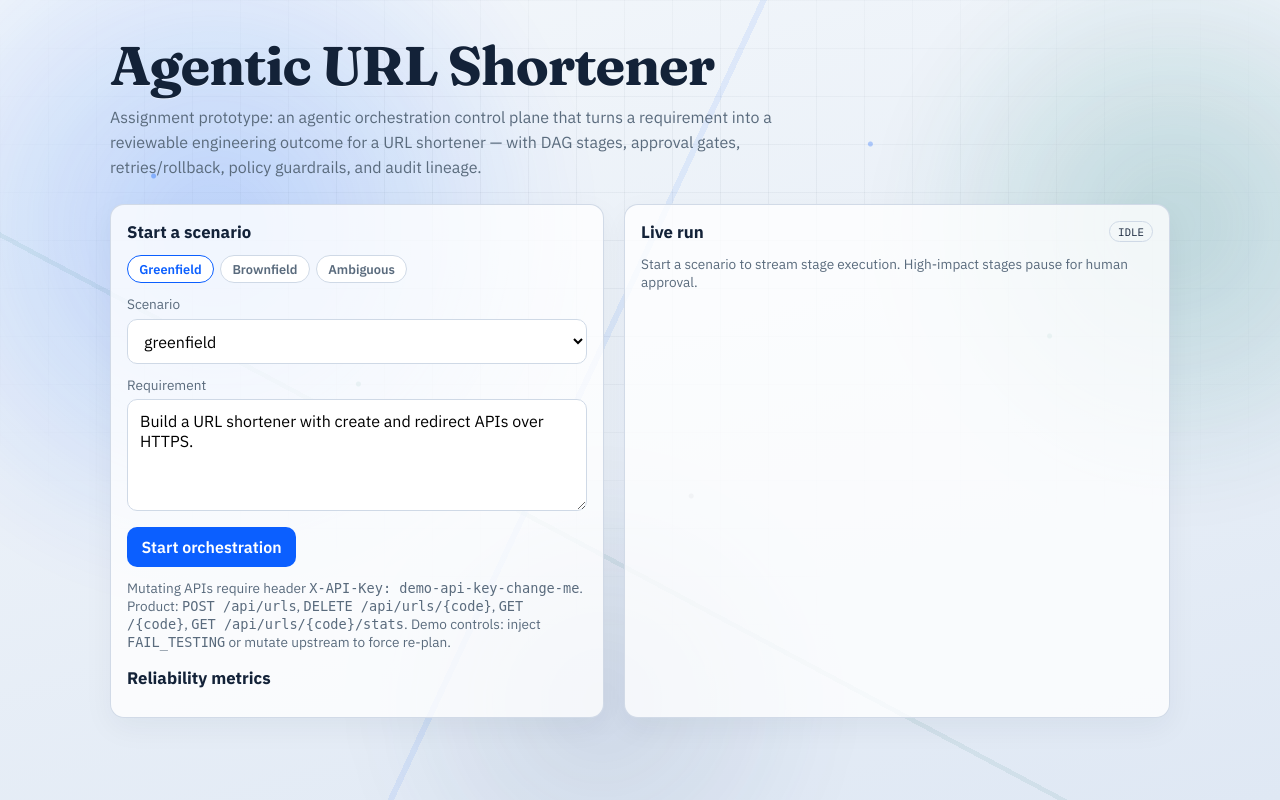
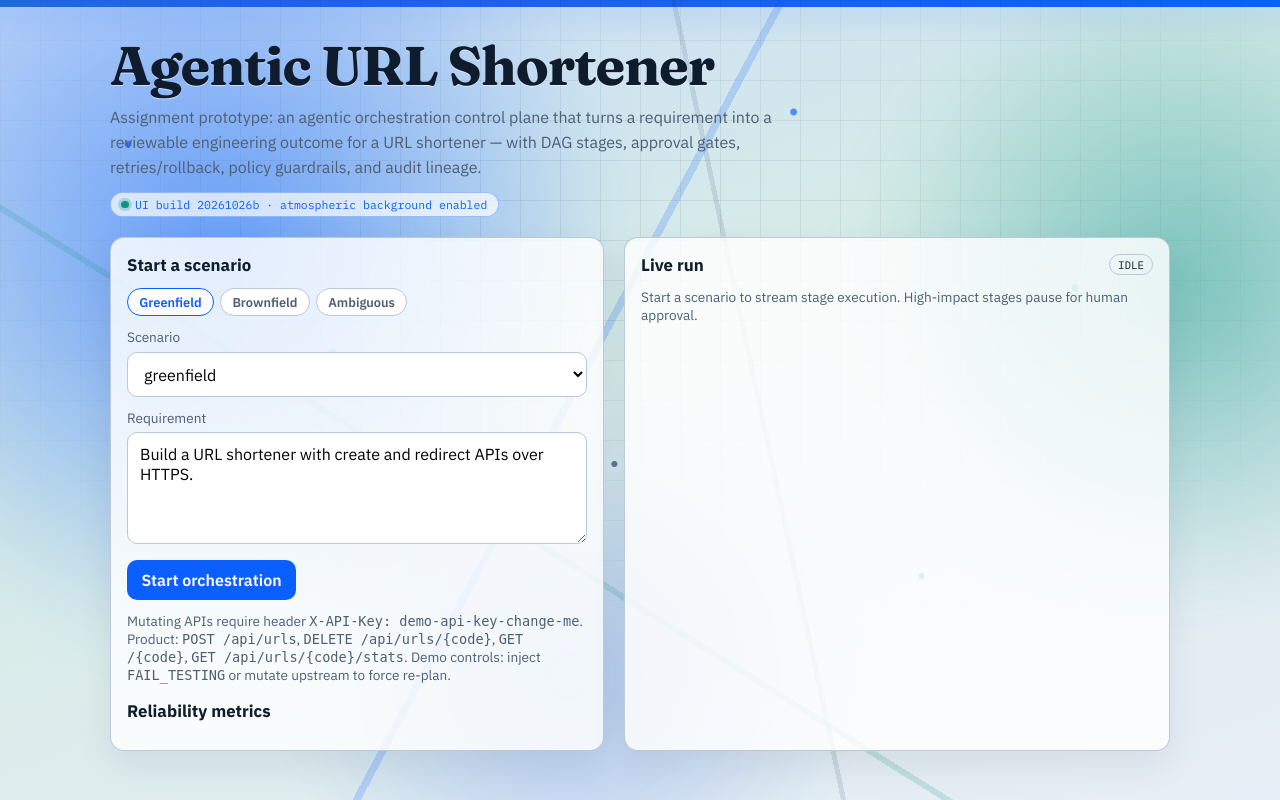
Before and after one commit to Renukadevi7/Shorten-URL-Agentic-AI, a Spring app: page /index in a window 1280 px wide. Run offline with Thymeleaf, Linux system fonts and the light colour scheme; the template is opened without the code that fills it, so the values that code supplies are empty; some of the project's set-up classes (security, data sources, template engines, error pages and the like) are left out, and stand-ins take their place.

Commit message:
Make UI background unmistakable and document sync reload
Stronger blue/teal atmosphere, top ribbon, build-tag marker, CSS/JS
cache-busting, and README steps so local git pull + stale cache issues
are easy to diagnose.

Co-authored-by: j.renukadevi7 <j.renukadevi7@gmail.com>

```diff
--- a/src/main/resources/application.properties
+++ b/src/main/resources/application.properties
@@ -1,6 +1,9 @@
 spring.application.name=agentic-url-shortener
 server.port=43127
 spring.thymeleaf.cache=false
+# Local/demo: always serve fresh static CSS/JS after UI updates
+spring.web.resources.cache.cachecontrol.no-cache=true
+spring.web.resources.cache.cachecontrol.must-revalidate=true
 
 spring.datasource.url=jdbc:h2:file:./data/agentic-db;DB_CLOSE_DELAY=-1;AUTO_SERVER=TRUE
 spring.datasource.driverClassName=org.h2.Driver
--- a/src/main/resources/static/css/app.css
+++ b/src/main/resources/static/css/app.css
@@ -1,15 +1,13 @@
 :root {
-  --ink: #132238;
-  --muted: #5a6b7d;
-  --line: #cfd9e6;
-  --panel: rgba(245, 248, 252, 0.88);
+  --ink: #0f1c2e;
+  --muted: #4d5f73;
+  --line: #b8c7d9;
+  --panel: rgba(245, 249, 255, 0.9);
   --accent: #0b5fff;
-  --accent-2: #0f766e;
+  --accent-2: #0d9488;
   --warn: #b45309;
   --danger: #b91c1c;
   --ok: #15803d;
-  --bg-deep: #dfe8f4;
-  --bg-mid: #f3f7fb;
   --font: "IBM Plex Sans", ui-sans-serif, system-ui, sans-serif;
   --mono: "IBM Plex Mono", ui-monospace, monospace;
   --display: "Fraunces", Georgia, serif;
@@ -25,12 +23,13 @@ html, body {
 body {
   font-family: var(--font);
   color: var(--ink);
-  background: linear-gradient(165deg, var(--bg-mid) 0%, var(--bg-deep) 100%);
+  /* Strong base wash — intentional blue/teal atmosphere, not flat white */
+  background:
+    linear-gradient(160deg, #c5daf8 0%, #d7ece8 42%, #e8eef7 100%);
   position: relative;
   overflow-x: hidden;
 }
 
-/* Atmosphere layers */
 .bg {
   position: fixed;
   inset: 0;
@@ -42,86 +41,104 @@ body {
 .bg-glow {
   position: absolute;
   border-radius: 50%;
-  filter: blur(40px);
-  opacity: 0.85;
+  filter: blur(28px);
   will-change: transform, opacity;
 }
 
 .bg-glow-a {
-  width: min(70vw, 720px);
-  height: min(70vw, 720px);
-  top: -18%;
-  left: -12%;
-  background: radial-gradient(circle, rgba(11, 95, 255, 0.28) 0%, rgba(11, 95, 255, 0) 70%);
-  animation: drift-a 18s ease-in-out infinite alternate;
+  width: min(78vw, 820px);
+  height: min(78vw, 820px);
+  top: -22%;
+  left: -16%;
+  background: radial-gradient(circle, rgba(11, 95, 255, 0.55) 0%, rgba(11, 95, 255, 0) 68%);
+  animation: drift-a 16s ease-in-out infinite alternate;
 }
 
 .bg-glow-b {
-  width: min(55vw, 560px);
-  height: min(55vw, 560px);
-  top: -8%;
-  right: -14%;
-  background: radial-gradient(circle, rgba(15, 118, 110, 0.26) 0%, rgba(15, 118, 110, 0) 70%);
-  animation: drift-b 22s ease-in-out infinite alternate;
+  width: min(62vw, 640px);
+  height: min(62vw, 640px);
+  top: -6%;
+  right: -18%;
+  background: radial-gradient(circle, rgba(13, 148, 136, 0.48) 0%, rgba(13, 148, 136, 0) 70%);
+  animation: drift-b 20s ease-in-out infinite alternate;
 }
 
 .bg-glow-c {
-  width: min(50vw, 480px);
-  height: min(50vw, 480px);
-  bottom: -18%;
-  left: 28%;
-  background: radial-gradient(circle, rgba(30, 64, 120, 0.16) 0%, rgba(30, 64, 120, 0) 72%);
-  animation: drift-c 26s ease-in-out infinite alternate;
+  width: min(56vw, 560px);
+  height: min(56vw, 560px);
+  bottom: -20%;
+  left: 22%;
+  background: radial-gradient(circle, rgba(37, 99, 235, 0.32) 0%, rgba(37, 99, 235, 0) 72%);
+  animation: drift-c 24s ease-in-out infinite alternate;
 }
 
 .bg-grid {
   position: absolute;
   inset: 0;
   background-image:
-    linear-gradient(rgba(19, 34, 56, 0.045) 1px, transparent 1px),
-    linear-gradient(90deg, rgba(19, 34, 56, 0.045) 1px, transparent 1px);
-  background-size: 48px 48px;
-  mask-image: radial-gradient(ellipse 80% 70% at 50% 30%, #000 20%, transparent 75%);
-  -webkit-mask-image: radial-gradient(ellipse 80% 70% at 50% 30%, #000 20%, transparent 75%);
+    linear-gradient(rgba(15, 28, 46, 0.08) 1px, transparent 1px),
+    linear-gradient(90deg, rgba(15, 28, 46, 0.08) 1px, transparent 1px);
+  background-size: 40px 40px;
+  mask-image: radial-gradient(ellipse 85% 75% at 50% 28%, #000 15%, transparent 78%);
+  -webkit-mask-image: radial-gradient(ellipse 85% 75% at 50% 28%, #000 15%, transparent 78%);
+  opacity: 0.9;
 }
 
 .bg-nodes {
   position: absolute;
   inset: 0;
-  opacity: 0.55;
   background-image:
-    radial-gradient(circle at 12% 22%, rgba(11, 95, 255, 0.55) 0 2px, transparent 3px),
-    radial-gradient(circle at 28% 48%, rgba(15, 118, 110, 0.5) 0 2px, transparent 3px),
-    radial-gradient(circle at 68% 18%, rgba(11, 95, 255, 0.45) 0 2px, transparent 3px),
-    radial-gradient(circle at 82% 42%, rgba(15, 118, 110, 0.45) 0 2px, transparent 3px),
-    radial-gradient(circle at 54% 62%, rgba(19, 34, 56, 0.28) 0 2px, transparent 3px),
-    linear-gradient(115deg, transparent 0 46%, rgba(11, 95, 255, 0.12) 46% 46.4%, transparent 46.4% 100%),
-    linear-gradient(28deg, transparent 0 38%, rgba(15, 118, 110, 0.12) 38% 38.35%, transparent 38.35% 100%);
-  animation: pulse-nodes 10s ease-in-out infinite;
+    radial-gradient(circle at 10% 18%, #0b5fff 0 3px, transparent 4px),
+    radial-gradient(circle at 26% 44%, #0d9488 0 3px, transparent 4px),
+    radial-gradient(circle at 62% 14%, #0b5fff 0 3px, transparent 4px),
+    radial-gradient(circle at 84% 36%, #0d9488 0 3px, transparent 4px),
+    radial-gradient(circle at 48% 58%, #1e3a5f 0 2.5px, transparent 3.5px),
+    radial-gradient(circle at 72% 72%, #0b5fff 0 2.5px, transparent 3.5px),
+    linear-gradient(118deg, transparent 45.6%, rgba(11, 95, 255, 0.28) 45.6% 46.1%, transparent 46.1%),
+    linear-gradient(32deg, transparent 36.8%, rgba(13, 148, 136, 0.26) 36.8% 37.25%, transparent 37.25%),
+    linear-gradient(78deg, transparent 58%, rgba(30, 58, 95, 0.18) 58% 58.35%, transparent 58.35%);
+  animation: pulse-nodes 8s ease-in-out infinite;
+}
+
+.bg-ribbon {
+  position: absolute;
+  left: -10%;
+  right: -10%;
+  top: 0;
+  height: 7px;
+  background: linear-gradient(90deg, #0b5fff, #0d9488, #2563eb, #0b5fff);
+  background-size: 200% 100%;
+  animation: ribbon 12s linear infinite;
+  box-shadow: 0 8px 24px rgba(11, 95, 255, 0.25);
 }
 
 @keyframes drift-a {
   from { transform: translate(0, 0) scale(1); }
-  to { transform: translate(4%, 6%) scale(1.08); }
+  to { transform: translate(5%, 7%) scale(1.1); }
 }
 
 @keyframes drift-b {
   from { transform: translate(0, 0) scale(1); }
-  to { transform: translate(-5%, 8%) scale(1.1); }
+  to { transform: translate(-6%, 9%) scale(1.12); }
 }
 
 @keyframes drift-c {
-  from { transform: translate(0, 0); opacity: 0.7; }
-  to { transform: translate(6%, -4%); opacity: 1; }
+  from { transform: translate(0, 0); opacity: 0.75; }
+  to { transform: translate(7%, -5%); opacity: 1; }
 }
 
 @keyframes pulse-nodes {
-  0%, 100% { opacity: 0.4; }
-  50% { opacity: 0.7; }
+  0%, 100% { opacity: 0.55; }
+  50% { opacity: 0.95; }
+}
+
+@keyframes ribbon {
+  from { background-position: 0% 0; }
+  to { background-position: 200% 0; }
 }
 
 @keyframes rise-in {
-  from { opacity: 0; transform: translateY(12px); }
+  from { opacity: 0; transform: translateY(14px); }
   to { opacity: 1; transform: translateY(0); }
 }
 
@@ -131,7 +148,7 @@ body {
   max-width: 1100px;
   margin: 0 auto;
   padding: 2rem 1.25rem 3rem;
-  animation: rise-in 0.7s ease-out both;
+  animation: rise-in 0.65s ease-out both;
 }
 
 .brand {
@@ -139,20 +156,44 @@ body {
   font-size: clamp(2.2rem, 5vw, 3.4rem);
   margin: 0 0 0.4rem;
   letter-spacing: -0.02em;
-  text-shadow: 0 1px 0 rgba(255, 255, 255, 0.45);
+  text-shadow: 0 1px 0 rgba(255, 255, 255, 0.55);
 }
 
 .lede {
   color: var(--muted);
   max-width: 46rem;
   line-height: 1.55;
-  margin: 0 0 1.5rem;
+  margin: 0 0 0.75rem;
+}
+
+.build-tag {
+  display: inline-flex;
+  align-items: center;
+  gap: 0.4rem;
+  font-family: var(--mono);
+  font-size: 0.72rem;
+  color: #0b5fff;
+  background: rgba(255, 255, 255, 0.7);
+  border: 1px solid rgba(11, 95, 255, 0.35);
+  border-radius: 999px;
+  padding: 0.25rem 0.65rem;
+  margin: 0 0 1.25rem;
+  backdrop-filter: blur(6px);
+}
+
+.build-tag::before {
+  content: "";
+  width: 0.45rem;
+  height: 0.45rem;
+  border-radius: 50%;
+  background: #0d9488;
+  box-shadow: 0 0 0 3px rgba(13, 148, 136, 0.25);
 }
 
 .grid {
   display: grid;
   gap: 1.25rem;
-  animation: rise-in 0.85s ease-out 0.08s both;
+  animation: rise-in 0.8s ease-out 0.06s both;
 }
 
 @media (min-width: 960px) {
@@ -160,12 +201,12 @@ body {
 }
 
 .card {
-  background: rgba(255, 255, 255, 0.78);
-  border: 1px solid rgba(207, 217, 230, 0.95);
+  background: rgba(255, 255, 255, 0.82);
+  border: 1px solid rgba(184, 199, 217, 0.95);
   border-radius: 14px;
   padding: 1rem;
-  backdrop-filter: blur(10px);
-  box-shadow: 0 10px 30px rgba(19, 34, 56, 0.05);
+  backdrop-filter: blur(12px);
+  box-shadow: 0 14px 36px rgba(15, 28, 46, 0.08);
 }
 
 label {
@@ -254,7 +295,7 @@ button:disabled { opacity: 0.5; cursor: not-allowed; }
   border-radius: 10px;
   padding: 0.7rem;
   margin-bottom: 0.55rem;
-  background: rgba(255, 255, 255, 0.92);
+  background: rgba(255, 255, 255, 0.94);
 }
 
 .stage-head {
@@ -293,7 +334,7 @@ pre {
 h2 { margin: 0 0 0.75rem; font-size: 1.05rem; }
 
 @media (prefers-reduced-motion: reduce) {
-  .bg-glow-a, .bg-glow-b, .bg-glow-c, .bg-nodes, .wrap, .grid {
+  .bg-glow-a, .bg-glow-b, .bg-glow-c, .bg-nodes, .bg-ribbon, .wrap, .grid {
     animation: none !important;
   }
 }
--- a/src/main/resources/templates/index.html
+++ b/src/main/resources/templates/index.html
@@ -7,10 +7,12 @@
   <link rel="preconnect" href="https://fonts.googleapis.com"/>
   <link rel="preconnect" href="https://fonts.gstatic.com" crossorigin="anonymous"/>
   <link href="https://fonts.googleapis.com/css2?family=Fraunces:opsz,wght@9..144,600;9..144,700&amp;family=IBM+Plex+Mono:wght@400;500&amp;family=IBM+Plex+Sans:wght@400;600;700&amp;display=swap" rel="stylesheet"/>
-  <link rel="stylesheet" href="/css/app.css"/>
+  <!-- cache-bust so browsers/local Spring static cache pick up UI updates -->
+  <link rel="stylesheet" href="/css/app.css?v=20261026b"/>
 </head>
 <body>
   <div class="bg" aria-hidden="true">
+    <div class="bg-ribbon"></div>
     <div class="bg-glow bg-glow-a"></div>
     <div class="bg-glow bg-glow-b"></div>
     <div class="bg-glow bg-glow-c"></div>
@@ -24,6 +26,7 @@
       reviewable engineering outcome for a URL shortener — with DAG stages, approval gates,
       retries/rollback, policy guardrails, and audit lineage.
     </p>
+    <div class="build-tag">UI build 20261026b · atmospheric background enabled</div>
 
     <section class="grid">
       <div class="card">
@@ -65,6 +68,6 @@
       </div>
     </section>
   </main>
-  <script src="/js/app.js"></script>
+  <script src="/js/app.js?v=20261026b"></script>
 </body>
 </html>
```
Also changed, not shown: README.md.
